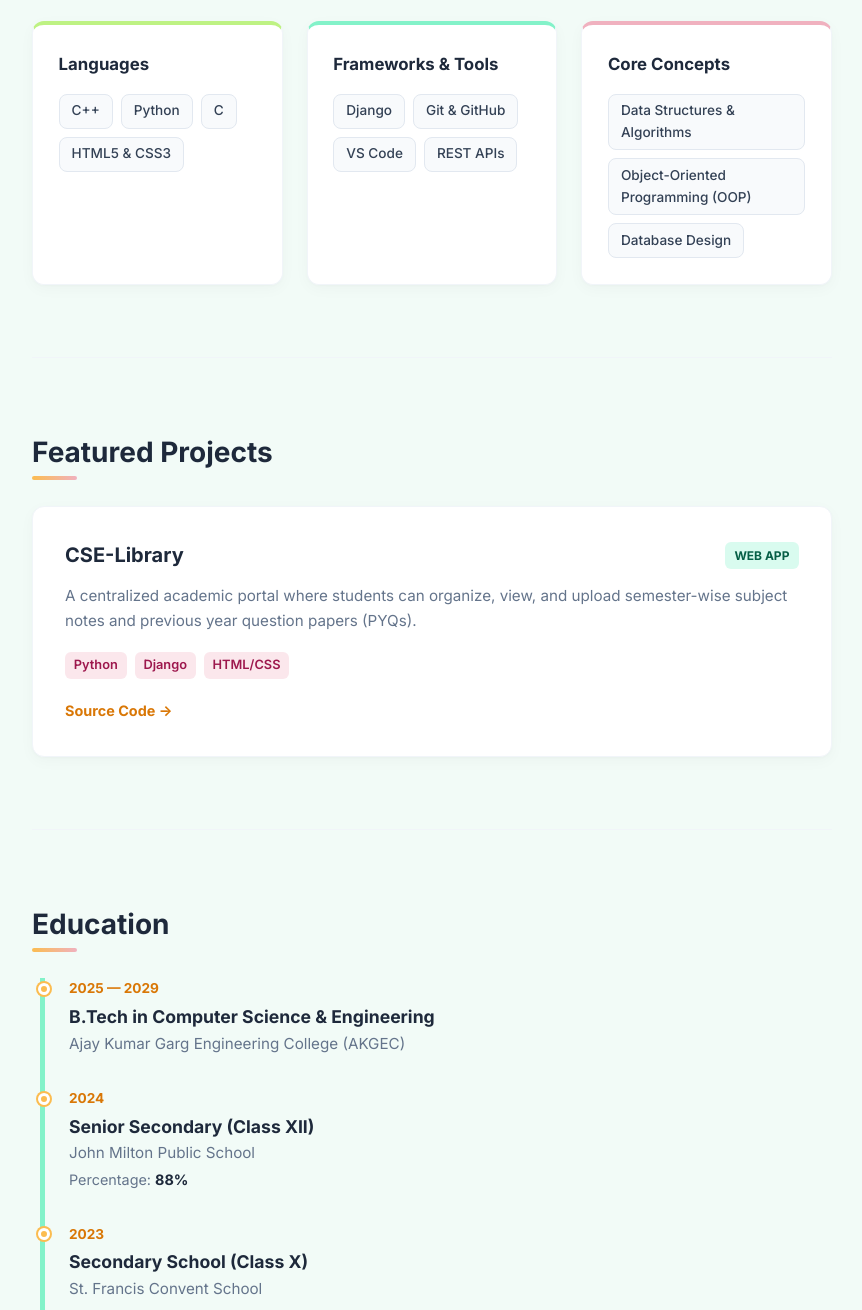
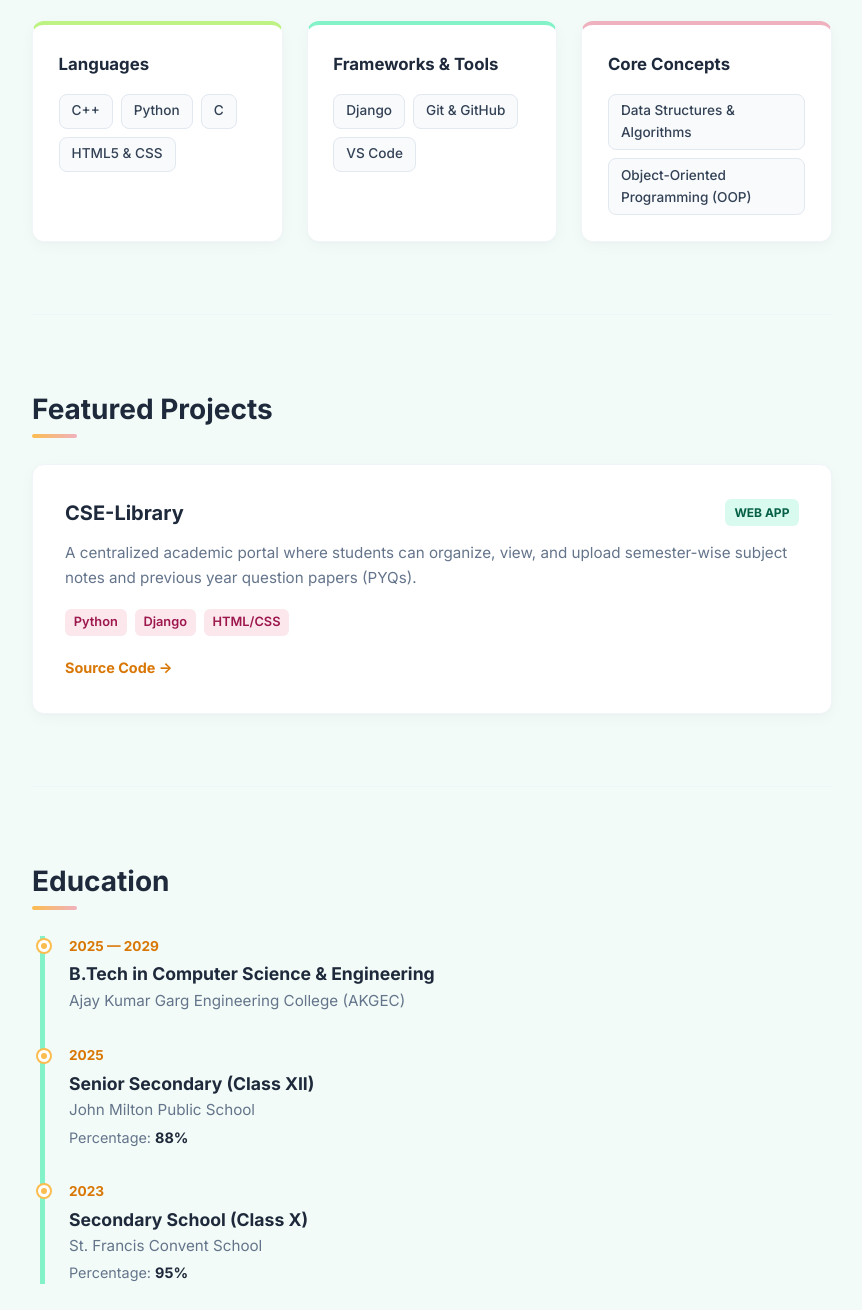
Before and after one commit to IshanMittal007/Team-Conatus, a plain HTML site: page new.html in a window 1280 px wide. Shown: the part 1320-2630 px from the top of the page, without its empty margins (208-1070 px from the left). Drawn offline with Linux system fonts and the light colour scheme.

Commit message:
Made some changes

```diff
--- a/new.html
+++ b/new.html
@@ -67,7 +67,7 @@
             <span>C++</span>
             <span>Python</span>
             <span>C</span>
-            <span>HTML5 &amp; CSS3</span>
+            <span>HTML5 &amp; CSS</span>
           </div>
         </div>
         <div class="skill-category">
@@ -76,7 +76,6 @@
             <span>Django</span>
             <span>Git &amp; GitHub</span>
             <span>VS Code</span>
-            <span>REST APIs</span>
           </div>
         </div>
         <div class="skill-category">
@@ -84,7 +83,6 @@
           <div class="tags">
             <span>Data Structures &amp; Algorithms</span>
             <span>Object-Oriented Programming (OOP)</span>
-            <span>Database Design</span>
           </div>
         </div>
       </div>
@@ -128,7 +126,7 @@
 
         <div class="timeline-item">
           <div class="timeline-dot"></div>
-          <div class="timeline-date">2024</div>
+          <div class="timeline-date">2025</div>
           <div class="timeline-content">
             <h3>Senior Secondary (Class XII)</h3>
             <p class="institution">John Milton Public School</p>
```
